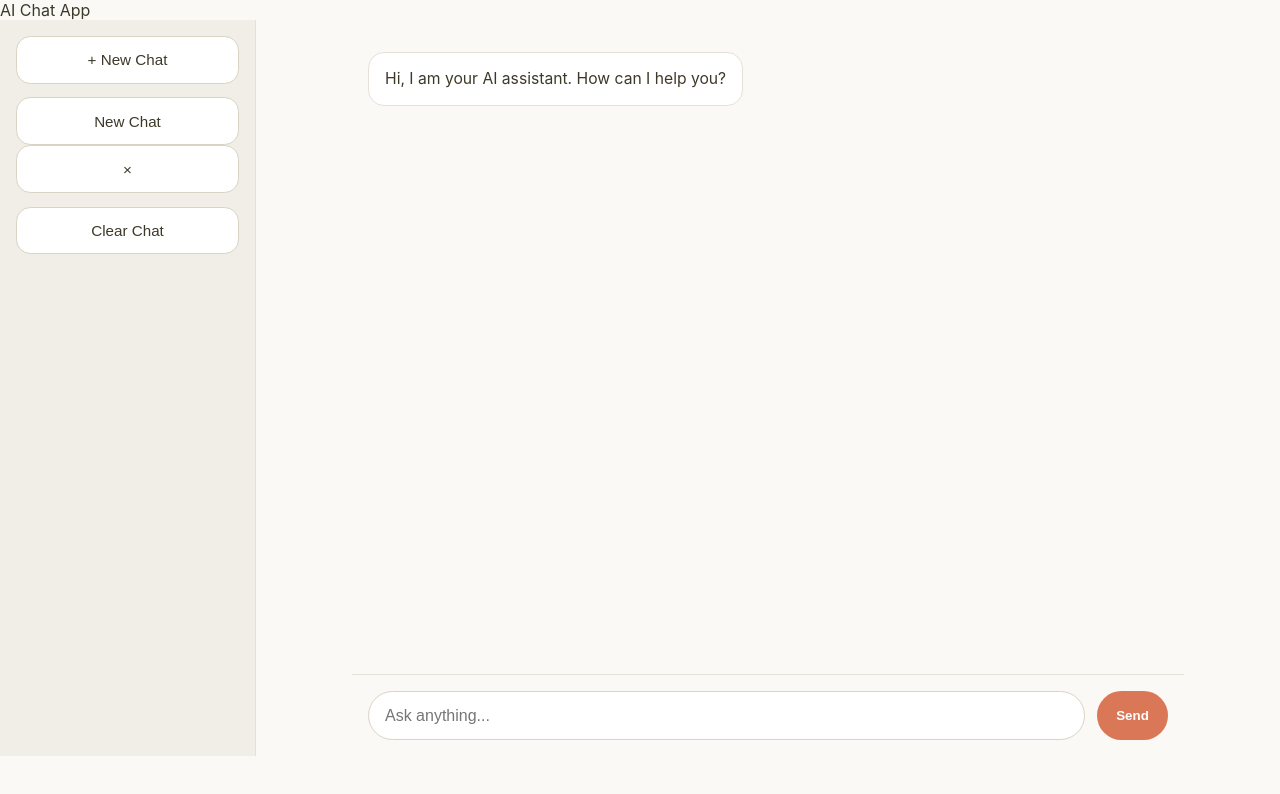
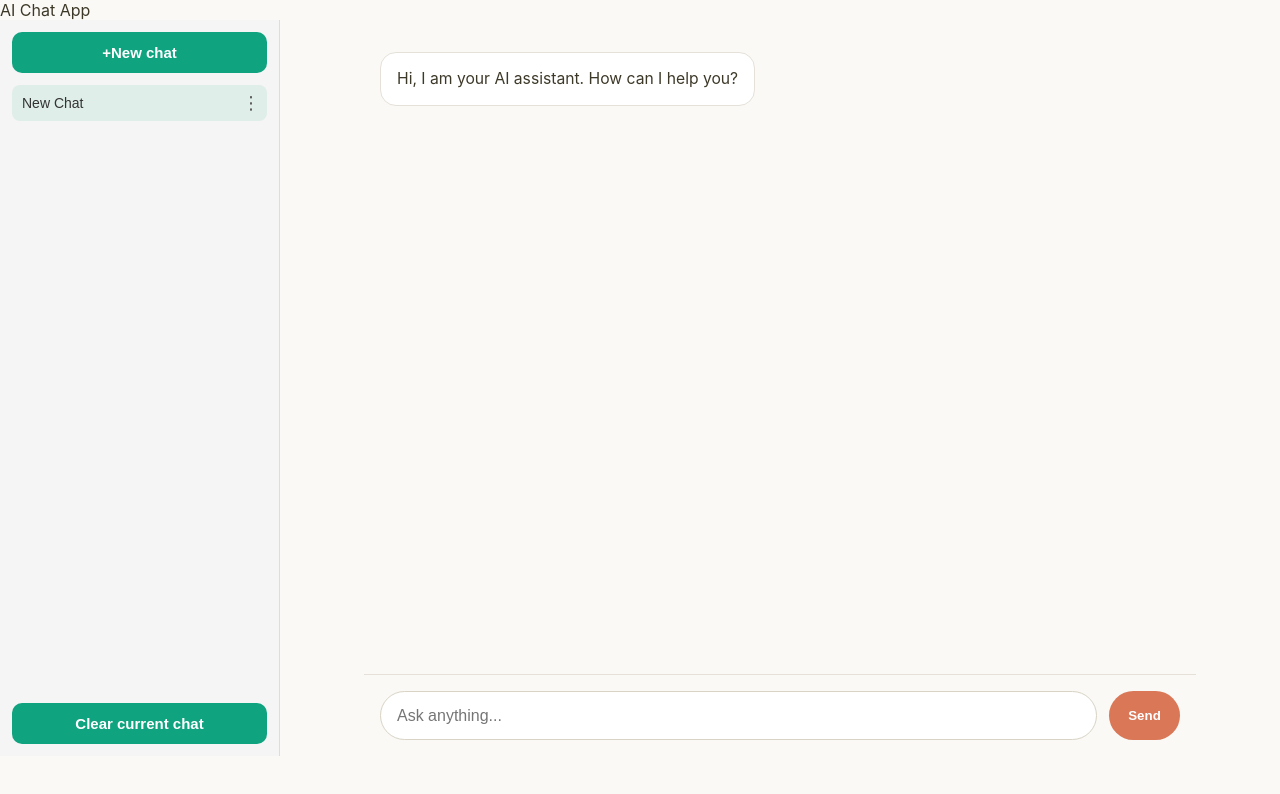
Before and after one commit to Ujjwal-Darnal/AI-Chat-App, a React (Vite) app: page / in a window 1280 px wide. Shown: the top 794 px of the page. Built offline with nearby package versions, Linux system fonts and the light colour scheme.

Commit message:
add contextual actions menu and styling

```diff
--- a/src/components/Sidebar.jsx
+++ b/src/components/Sidebar.jsx
@@ -1,4 +1,5 @@
 import "../styles/Sidebar.css";
+import {useState} from "react";
 
 function Sidebar({
   onNewChat,
@@ -7,50 +8,85 @@ function Sidebar({
   chats,
   activeChatId,
   onDeleteChat,
-}) {
+}
+)
+
+{
+  const [openMenuId,setOpenMenuId] = useState(null);
+
+
+// function for the menu
+function handleToggleMenu(chatId){
+  setOpenMenuId((currentId)=>
+    currentId === chatId? null:chatId
+  );
+}
+
   return (
    <aside className="sidebar">
-
-      {/* New Chat Button */}
-      <button type="button" onClick={onNewChat}>
-        + New Chat
+  <button
+    type="button"
+    className="new-chat-button"
+    onClick={onNewChat}
+  >
+    <span>+</span>
+    New chat
   </button>
 
-      {/* Chat List */}
   <div className="chat-list">
     {chats.map((chat) => (
-          <div className="chat-item-row" key={chat.id}>
-
+      <div
+        className={
+          chat.id === activeChatId
+            ? "chat-item-row active"
+            : "chat-item-row"
+        }
+        key={chat.id}
+      >
         <button
           type="button"
+          className="chat-item"
           onClick={() => onSelectChat(chat.id)}
-              className={
-                chat.id === activeChatId
-                  ? "chat-item active"
-                  : "chat-item"
-              }
+          title={chat.title}
         >
           {chat.title}
         </button>
 
+       <div className="chat-menu">
   <button
     type="button"
-              className="delete-chat-button"
-              onClick={() => onDeleteChat(chat.id)}
-              aria-label={`Delete ${chat.title}`}
+    className="chat-menu-trigger"
+    onClick={() => handleToggleMenu(chat.id)}
   >
-              ×
+    ⋮
   </button>
 
+  {openMenuId === chat.id && (
+    <div className="chat-menu-dropdown">
+      <button
+        type="button"
+        className="chat-menu-action danger"
+        onClick={() => {
+          onDeleteChat(chat.id);
+          setOpenMenuId(null);
+        }}
+      >
+        Delete chat
+      </button>
+    </div>
+  )}
+</div>
       </div>
     ))}
   </div>
 
-      {/* Clear Chat Button */}
-      <button type="button" onClick={onClearChat}>
-        Clear Chat
+  <button
+    type="button"
+    className="clear-chat-button"
+    onClick={onClearChat}
+  >
+    Clear current chat
   </button>
-
 </aside>
   );
 }
--- a/src/styles/Sidebar.css
+++ b/src/styles/Sidebar.css
@@ -1,40 +1,157 @@
+/* ===========================
+   Sidebar
+=========================== */
+
 .sidebar {
-  width: clamp(15rem, 20vw, 18rem);
-  background-color: #f0eee6;
-  border-right: 1px solid #e5e1d8;
-  padding: 1rem;
+  width: 280px;
+  min-width: 280px;
+  background: #f5f5f5;
+  border-right: 1px solid #ddd;
   display: flex;
   flex-direction: column;
-  gap: 0.85rem;
+  padding: 12px;
+  gap: 12px;
 }
 
-.sidebar button {
+/* ===========================
+   Buttons
+=========================== */
+
+.new-chat-button,
+.clear-chat-button {
   width: 100%;
-  border: 1px solid #d8d3c5;
-  border-radius: 0.9rem;
-  padding: 0.9rem 1rem;
-  background-color: #ffffff;
-  color: #3d3929;
+  padding: 12px;
+  border: none;
+  border-radius: 10px;
+  background: #10a37f;
+  color: white;
+  font-size: 15px;
+  font-weight: 600;
   cursor: pointer;
-  font-size: 0.95rem;
-  font-weight: 500;
   transition: 0.2s ease;
 }
 
-.sidebar button:hover {
-  background-color: #d97757;
-  border-color: #d97757;
-  color: #ffffff;
+.new-chat-button:hover,
+.clear-chat-button:hover {
+  background: #0d8f6d;
 }
 
-@media (max-width: 768px) {
-  .sidebar {
-    width: 100%;
-    flex-direction: row;
-    justify-content: space-between;
-  }
+/* ===========================
+   Chat List
+=========================== */
 
-  .sidebar button {
-    flex: 1;
-  }
+.chat-list {
+  flex: 1;
+  display: flex;
+  flex-direction: column;
+  gap: 6px;
+  overflow-y: auto;
+  overflow-x: visible;
 }
+
+/* ===========================
+   Chat Row
+=========================== */
+
+.chat-item-row {
+  display: flex;
+  align-items: center;
+  justify-content: space-between;
+  position: relative;
+  border-radius: 8px;
+  transition: background 0.2s ease;
+}
+
+.chat-item-row:hover {
+  background: #ececec;
+}
+
+.chat-item-row.active {
+  background: #dfeee9;
+}
+
+/* ===========================
+   Chat Button
+=========================== */
+
+.chat-item {
+  flex: 1;
+  background: transparent;
+  border: none;
+  text-align: left;
+  padding: 10px;
+  cursor: pointer;
+  font-size: 14px;
+  color: #333;
+  overflow: hidden;
+  white-space: nowrap;
+  text-overflow: ellipsis;
+}
+
+/* ===========================
+   Three Dot Button
+=========================== */
+
+.chat-menu {
+  position: relative;
+}
+
+.chat-menu-trigger {
+  width: 32px;
+  height: 32px;
+  border: none;
+  background: transparent;
+  border-radius: 6px;
+  cursor: pointer;
+  font-size: 18px;
+  color: #555;
+}
+
+.chat-menu-trigger:hover {
+  background: #d9d9d9;
+}
+
+/* ===========================
+   Dropdown
+=========================== */
+
+.chat-menu-dropdown {
+  position: absolute;
+
+  right: 0;
+
+  /* Opens UP instead of DOWN */
+  bottom: calc(100% + 6px);
+
+  width: 140px;
+
+  background: white;
+  border: 1px solid #ddd;
+  border-radius: 8px;
+
+  box-shadow: 0 8px 20px rgba(0, 0, 0, 0.12);
+
+  z-index: 999;
+}
+
+.chat-menu-action {
+  width: 100%;
+  padding: 10px;
+  border: none;
+  background: white;
+  text-align: left;
+  cursor: pointer;
+  font-size: 14px;
+}
+
+.chat-menu-action:hover {
+  background: #f3f3f3;
+}
+
+.chat-menu-action.danger {
+  color: #d93025;
+}
+
+.chat-menu-action.danger:hover {
+  background: #fdeaea;
+}
```
Lines whose indentation alone changed are shown as unchanged.
